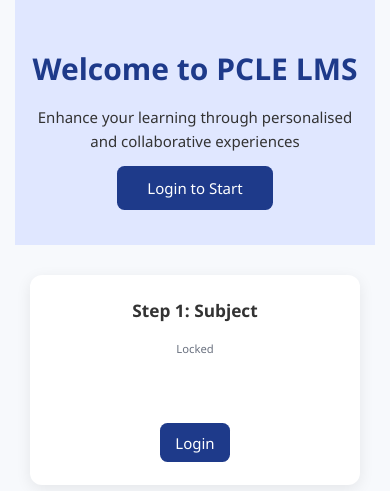
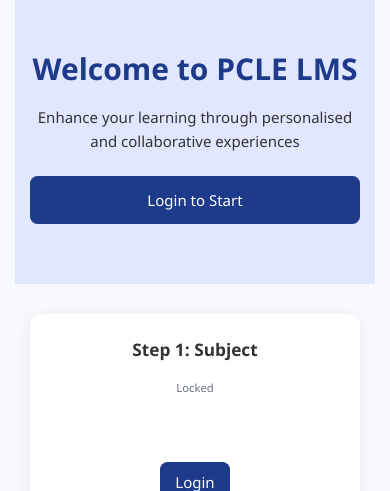
Before and after one commit to Wei6081/pcle-lms, a Flask app: page / in a window 390 px wide. Shown: the part 108-599 px from the top of the page. Run offline with Flask 3, Linux system fonts and the light colour scheme.

Commit message:
Add files via upload

```diff
--- a/static/mobile.css
+++ b/static/mobile.css
@@ -56,4 +56,18 @@
     display: block;
     overflow-x: auto;
   }
+
+.btn,
+  #nextBtn {
+    width: 100%;
+    max-width: 100%;
+    float: none !important;
+    display: block;
+    margin: 15px 0;
+    text-align: center;
+  }
+
+  #result {
+    margin-top: 15px;
+  }
 }
--- a/templates/recommended_module.html
+++ b/templates/recommended_module.html
@@ -52,9 +52,9 @@
               <div class="recommend-card {% if loop.first %}top-recommend-card{% endif %}">
 
                 {% if loop.first %}
-                  <span class="top-badge">🏆 Top Recommended</span>
+                  <span class="top-badge">Rank 1</span>
                 {% else %}
-                  <span class="recommend-badge">Rank #{{ loop.index }}</span>
+                  <span class="recommend-badge">Rank {{ loop.index }}</span>
                 {% endif %}
 
                 <h3>{{ module.module_name }}</h3>
```
